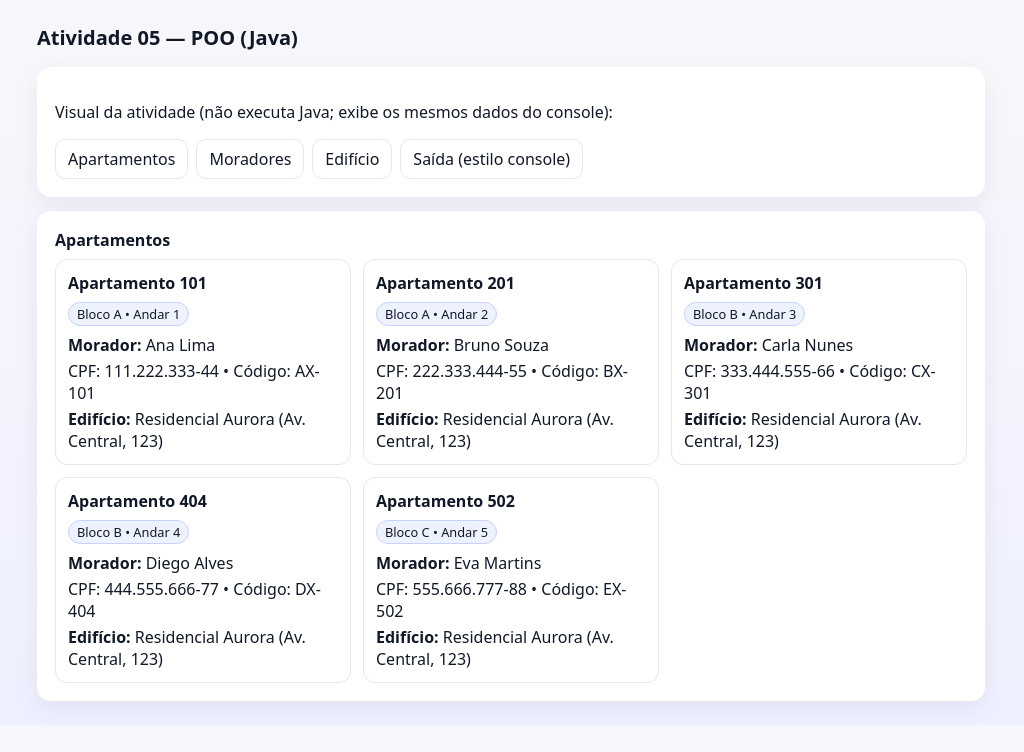
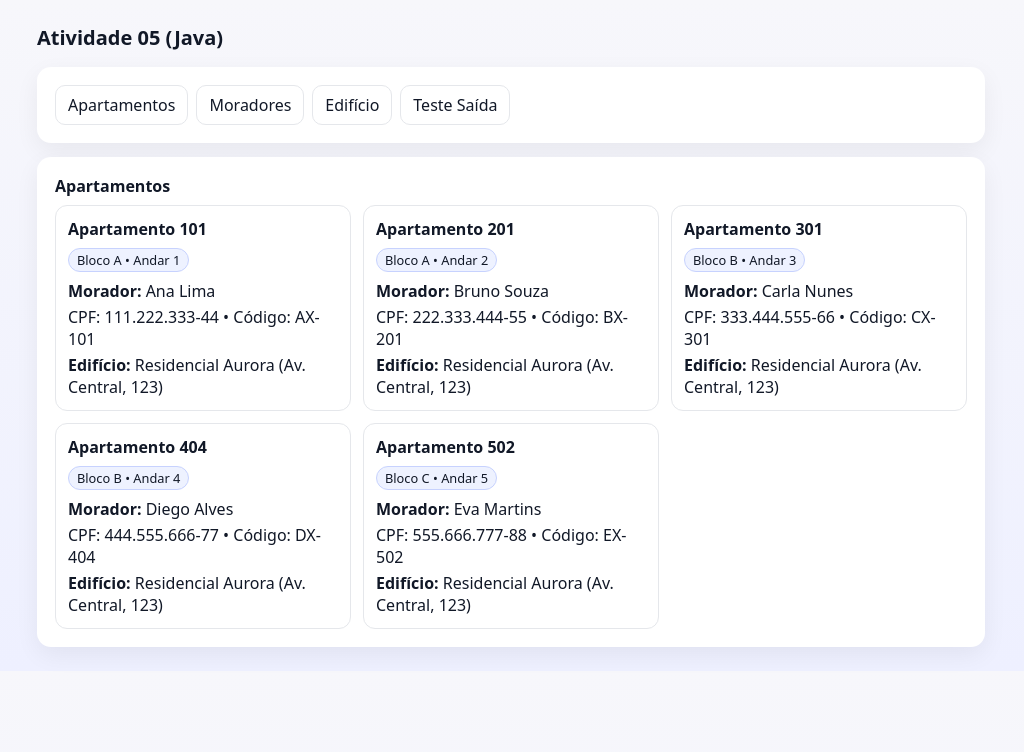
Before and after one commit to edneyql/atv05, a plain HTML site: page index.html in a window 1280 px wide. Shown: the whole page, without its empty margins (129-1153 px from the left). Drawn offline with Linux system fonts and the light colour scheme.

Commit message:
Update index.html

```diff
--- a/index.html
+++ b/index.html
@@ -3,22 +3,21 @@
 <head>
   <meta charset="utf-8">
   <meta name="viewport" content="width=device-width, initial-scale=1">
-  <title>Atividade 05 — POO (Java)</title>
+  <title>Atividade 05 (Java)</title>
   <link rel="stylesheet" href="./css/styles.css?v=1">
 </head>
 <body>
   <div class="container">
     <div class="header">
-      <h1>Atividade 05 — POO (Java)</h1>
+      <h1>Atividade 05 (Java)</h1>
     </div>
 
     <div class="card">
-      <p>Visual da atividade (não executa Java; exibe os mesmos dados do console):</p>
       <nav class="nav">
         <a href="#apartamentos" onclick="show('apartamentos')">Apartamentos</a>
         <a href="#moradores" onclick="show('moradores')">Moradores</a>
         <a href="#edificio" onclick="show('edificio')">Edifício</a>
-        <a href="#saida" onclick="renderSaida()">Saída (estilo console)</a>
+        <a href="#saida" onclick="renderSaida()">Teste Saída</a>
       </nav>
     </div>
 
@@ -41,7 +40,6 @@
     </section>
 
     <section id="saida" class="card hide">
-      <h2 class="card-title">Saída (como no método mostrarDadosApartamento)</h2>
       <button class="btn primary" onclick="renderSaida()">Gerar Saída</button>
       <div id="card-saida" class="result-card" aria-live="polite">
         <p class="result-title">Console</p>
```
